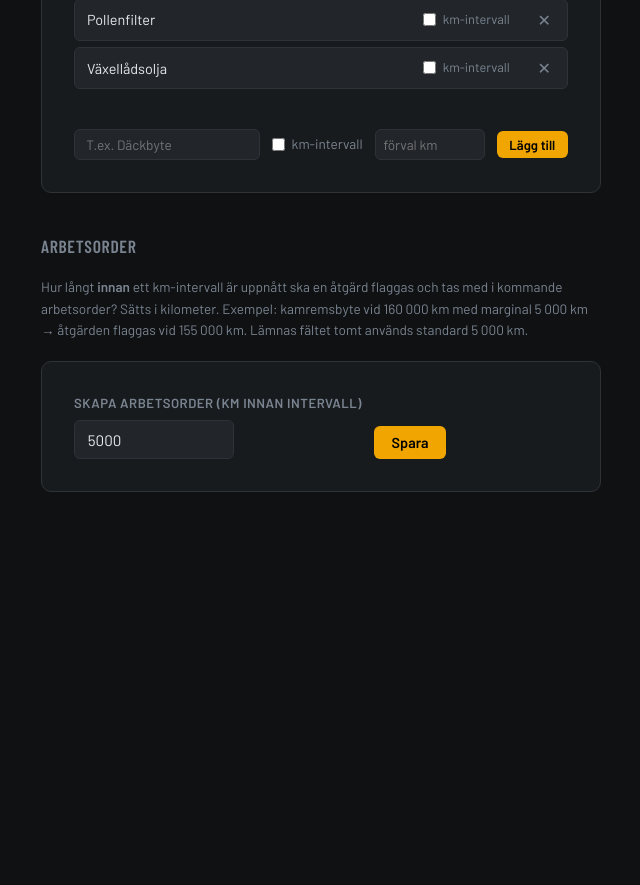
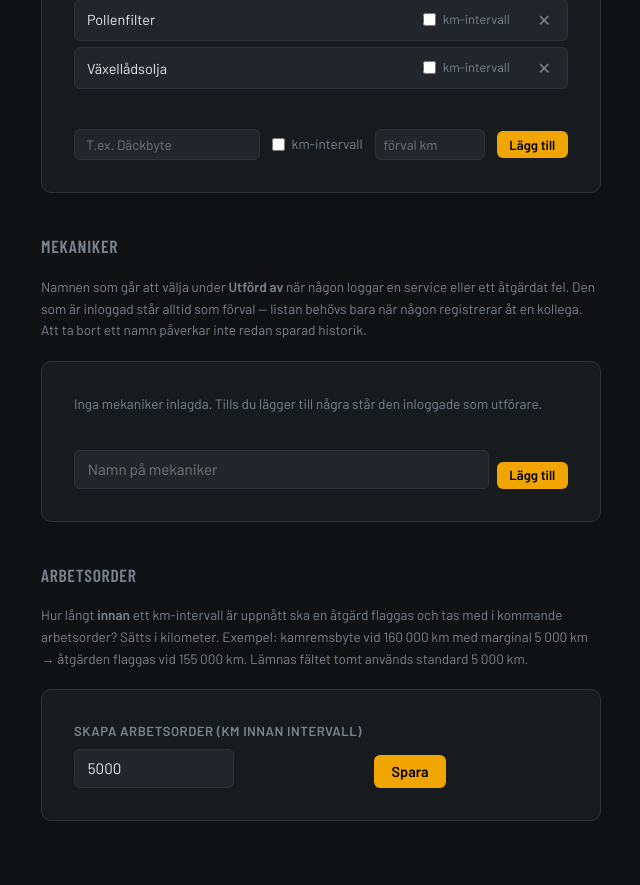
Before and after one commit to Svayak/RevvBase_V2, a Flask app: page /admin in a window 1280 px wide. Shown: the part 1555-2440 px from the top of the page, without its empty margins (143-783 px from the left). Before the commit the page ends 2047 px from the top, so only its background shows below. Run offline with Flask 3, Linux system fonts and the light colour scheme; a user stored in the database is signed in; data comes from the database, SQL or seed files in the repository; data that the repository does not hold is empty; parts of the project's set-up code (start-up, migrations or seed data) failed here and were passed over; some libraries are stand-ins or nearby versions.

Commit message:
Utförd av: mekanikerlista per verkstad
Kundönskemål 4. handelser.skapad_av är vem som knappade in posten, inte
nödvändigtvis vem som gjorde jobbet — en person registrerar ofta åt hela
verkstaden. Ny kolumn utford_av skiljer de två åt.

Admin underhåller verkstadens mekaniker under /admin. Vid service och
åtgärdat fel finns en väljare med den inloggade som förval, så den som
gör sitt eget jobb inte behöver röra fältet. Miltal har ingen utförare —
det är en avläsning, inte ett jobb.

Listan är seedad från befintliga skapad_av-värden så den inte är tom vid
första besöket. För Limousine blir det tre namn, varav ett är
adminkontot som heter som företaget; admin får rensa.

Inskickat namn valideras mot verkstadens lista och faller annars tillbaka
på den inloggade, så inget godtyckligt kan postas in. Ett namn som tagits
bort ur listan accepteras fortfarande på händelser som redan har det,
annars hade en redigering skrivit över historiken.

Gamla rader har utford_av = NULL och visas med skapad_av som tidigare.
Skiljer sig utförare och registrerare visas båda på händelsekortet.
Utskriften har fått en kolumn, exporten två.

```diff
--- a/app.py
+++ b/app.py
@@ -244,6 +244,33 @@ def get_db():
     conn = sqlite3.connect(DB)
     conn.row_factory = sqlite3.Row
     return conn
+
+def hamta_mekaniker(verkstad_id):
+    """Verkstadens mekaniker, för väljaren vid service och fel."""
+    with get_db() as conn:
+        if verkstad_id is not None:
+            rader = conn.execute(
+                "SELECT id, namn FROM mekaniker WHERE verkstad_id=? ORDER BY ordning, namn COLLATE NOCASE",
+                (verkstad_id,)
+            ).fetchall()
+        else:
+            rader = conn.execute(
+                "SELECT id, namn FROM mekaniker WHERE verkstad_id IS NULL ORDER BY ordning, namn COLLATE NOCASE"
+            ).fetchall()
+    return rader
+
+def valj_utford_av(verkstad_id, inskickat, befintligt=None):
+    """Vem som utfört jobbet. Tomt val → den inloggade.
+    Namnet valideras mot verkstadens lista så inget godtyckligt kan postas in.
+    'befintligt' tillåts alltid — annars skulle en redigering skriva över namnet
+    på gammalt arbete vars mekaniker sedan tagits bort ur listan."""
+    inskickat = (inskickat or "").strip()
+    if not inskickat:
+        return current_user.namn
+    giltiga = {m["namn"] for m in hamta_mekaniker(verkstad_id)}
+    if befintligt:
+        giltiga.add(befintligt)
+    return inskickat if inskickat in giltiga else current_user.namn
 
 SORTERINGAR = {
     "fordonsnummer": "ORDER BY fordonsnummer, regnr",
@@ -586,6 +613,45 @@ def init_db():
         except Exception as e:
             print(f"Migration kategori: {e}")
 
+        # Vem som UTFÖRT arbetet, till skillnad från skapad_av som är vem som
+        # registrerade det i systemet. Ofta samma person, men inte alltid —
+        # en person kan skriva in åt hela verkstaden.
+        try:
+            conn.execute("ALTER TABLE handelser ADD COLUMN utford_av TEXT")
+        except: pass
+        # Verkstadens mekaniker — admin underhåller listan under /admin.
+        conn.executescript("""
+            CREATE TABLE IF NOT EXISTS mekaniker (
+                id INTEGER PRIMARY KEY AUTOINCREMENT,
+                verkstad_id INTEGER,
+                namn TEXT NOT NULL,
+                ordning INTEGER NOT NULL DEFAULT 0
+            );
+        """)
+        # Seedning: plocka namn ur befintlig historik så listan inte är tom
+        # första gången admin öppnar sidan. Namnen kommer från vem som
+        # registrerat, så admin får rensa bort dem som inte är mekaniker.
+        try:
+            for v in conn.execute("SELECT id FROM verkstader").fetchall():
+                vid = v["id"]
+                if conn.execute("SELECT 1 FROM mekaniker WHERE verkstad_id=? LIMIT 1", (vid,)).fetchone():
+                    continue
+                namn = conn.execute("""
+                    SELECT DISTINCT h.skapad_av FROM handelser h
+                    JOIN bilar b ON b.id = h.bil_id
+                    WHERE b.verkstad_id=? AND h.skapad_av IS NOT NULL AND h.skapad_av<>''
+                    ORDER BY h.skapad_av
+                """, (vid,)).fetchall()
+                for i, r in enumerate(namn):
+                    conn.execute(
+                        "INSERT INTO mekaniker (verkstad_id, namn, ordning) VALUES (?,?,?)",
+                        (vid, r["skapad_av"], i)
+                    )
+                if namn:
+                    print(f"Seedade {len(namn)} mekaniker för verkstad {vid}")
+        except Exception as e:
+            print(f"Seedning mekaniker: {e}")
+
         # ── INDEX ────────────────────────────────────────────────────────────
         # Rent additivt: skapar bara uppslagsstrukturer, rör ingen data.
         # Måste ligga sist — bilar-migrationen ovan droppar tabellen (och därmed
@@ -605,6 +671,8 @@ def init_db():
                     ON servicetyper(verkstad_id, kategori, ordning);
                 CREATE INDEX IF NOT EXISTS idx_bilar_kategori
                     ON bilar(verkstad_id, kategori);
+                CREATE INDEX IF NOT EXISTS idx_mekaniker_verkstad
+                    ON mekaniker(verkstad_id, ordning);
             """)
         except Exception as e:
             print(f"Index: {e}")
@@ -829,11 +897,13 @@ def skriv_verkstad_csv(verkstad_id, fil):
                              b["marke"], b["modell"], b["arsmodell"], b["kategori"]])
         writer.writerow([])
         writer.writerow(["## HÄNDELSER"])
-        writer.writerow(["id","bil_id","regnr","fordonsnummer","marke","modell","datum","km","typ","service_typer","beskrivning"])
+        writer.writerow(["id","bil_id","regnr","fordonsnummer","marke","modell","datum","km","typ",
+                         "service_typer","beskrivning","utford_av"])
         for h in handelser:
             writer.writerow([h["id"], h["bil_id"], h["regnr"], h["fordonsnummer"],
                              h["marke"], h["modell"], h["datum"], h["km"], h["typ"],
-                             h["service_typer"], h["beskrivning"]])
+                             h["service_typer"], h["beskrivning"],
+                             h["utford_av"] or h["skapad_av"] or ""])
     return len(bilar), len(handelser)
 
 def daglig_backup():
@@ -1187,19 +1257,22 @@ def ny_handelse(bil_id):
             if typ == "service" and not service_typer_vald:
                 error = "Välj minst en serviceåtgärd."
                 return render_template("ny_handelse.html", bil=b, steg="3", km=km, typ=typ,
-                    error=error, service_typer=alla_service_typer, today=str(date.today()))
+                    error=error, service_typer=alla_service_typer, today=str(date.today()),
+                    mekaniker=hamta_mekaniker(b["verkstad_id"]))
+            utford_av = valj_utford_av(b["verkstad_id"], request.form.get("utford_av"))
             with get_db() as conn:
                 conn.execute(
-                    "INSERT INTO handelser (bil_id,datum,km,typ,service_typer,beskrivning,skapad_av) VALUES (?,?,?,?,?,?,?)",
+                    "INSERT INTO handelser (bil_id,datum,km,typ,service_typer,beskrivning,skapad_av,utford_av) "
+                    "VALUES (?,?,?,?,?,?,?,?)",
                     (bil_id, datum, int(km), typ,
                      json.dumps(service_typer_vald) if service_typer_vald else None,
-                     beskrivning or None, current_user.namn)
+                     beskrivning or None, current_user.namn, utford_av)
                 )
             return redirect(url_for("bil", bil_id=bil_id))
 
     return render_template("ny_handelse.html", bil=b, steg=steg, km=km,
         error=error, service_typer=alla_service_typer, typ=request.args.get("typ",""),
-        today=str(date.today()))
+        today=str(date.today()), mekaniker=hamta_mekaniker(b["verkstad_id"]))
 
 @app.route("/bil/<int:bil_id>/redigera-handelse/<int:h_id>", methods=["GET","POST"])
 @login_required
@@ -1220,19 +1293,27 @@ def redigera_handelse(bil_id, h_id):
         if not km_str.isdigit():
             error = "Ange ett giltigt kilometertal."
         else:
+            # Miltal har ingen utförare — det är en avläsning, inte ett jobb.
+            if h["typ"] == "miltal":
+                utford_av = h["utford_av"]
+            else:
+                utford_av = valj_utford_av(b["verkstad_id"], request.form.get("utford_av"),
+                                           h["utford_av"] or h["skapad_av"])
             with get_db() as conn:
                 conn.execute(
-                    "UPDATE handelser SET datum=?,km=?,service_typer=?,beskrivning=? WHERE id=? AND bil_id=?",
+                    "UPDATE handelser SET datum=?,km=?,service_typer=?,beskrivning=?,utford_av=? "
+                    "WHERE id=? AND bil_id=?",
                     (datum, int(km_str),
                      json.dumps(service_typer_ny) if service_typer_ny else None,
-                     beskrivning or None, h_id, bil_id)
+                     beskrivning or None, utford_av, h_id, bil_id)
                 )
             return redirect(url_for("bil", bil_id=bil_id))
 
     service_typer = get_service_typer(b["verkstad_id"])
     service_typer = service_typer + [t for t in service_typer_vald if t not in service_typer]
     return render_template("redigera_handelse.html", bil=b, h=h,
-        service_typer=service_typer, service_typer_vald=service_typer_vald, error=error)
+        service_typer=service_typer, service_typer_vald=service_typer_vald, error=error,
+        mekaniker=hamta_mekaniker(b["verkstad_id"]))
 
 @app.route("/bil/<int:bil_id>/ny-kommentar", methods=["POST"])
 @login_required
@@ -1866,13 +1947,14 @@ def exportera_data():
     output = io.StringIO()
     writer = csv.writer(output)
     writer.writerow(["regnr", "fordonsnummer", "marke", "modell", "arsmodell", "kategori",
-                     "datum", "km", "typ", "service_typer", "beskrivning", "skapad_av"])
+                     "datum", "km", "typ", "service_typer", "beskrivning", "utford_av", "skapad_av"])
     for b, h in handelser:
         writer.writerow([
             b["regnr"], b["fordonsnummer"] or "", b["marke"], b["modell"],
             b["arsmodell"] or "", b["kategori"] or "",
             h["datum"], h["km"], h["typ"],
-            h["service_typer"] or "", h["beskrivning"] or "", h["skapad_av"] or ""
+            h["service_typer"] or "", h["beskrivning"] or "",
+            h["utford_av"] or h["skapad_av"] or "", h["skapad_av"] or ""
         ])
     if not handelser:
         for b in bilar:
@@ -1993,7 +2075,54 @@ def admin():
     return render_template("admin.html", anvandare=anvandare, verkstad_paket=verkstad_paket,
                            paket_limits=paket_limits, error=error,
                            servicetyper=servicetyper,
+                           mekaniker=hamta_mekaniker(vid),
                            arbetsorder_marginal=get_arbetsorder_marginal(vid))
+
+@app.route("/admin/mekaniker/ny", methods=["POST"])
+@login_required
+def ny_mekaniker():
+    if current_user.roll != "admin":
+        return redirect(url_for("index"))
+    vid = current_user.verkstad_id
+    namn = request.form.get("namn", "").strip()
+    if not namn:
+        return redirect(url_for("admin") + "#mekaniker")
+    with get_db() as conn:
+        if vid is not None:
+            finns = conn.execute(
+                "SELECT 1 FROM mekaniker WHERE verkstad_id=? AND namn=? COLLATE NOCASE", (vid, namn)
+            ).fetchone()
+            maxord = conn.execute(
+                "SELECT COALESCE(MAX(ordning),-1) FROM mekaniker WHERE verkstad_id=?", (vid,)
+            ).fetchone()[0]
+        else:
+            finns = conn.execute(
+                "SELECT 1 FROM mekaniker WHERE verkstad_id IS NULL AND namn=? COLLATE NOCASE", (namn,)
+            ).fetchone()
+            maxord = conn.execute(
+                "SELECT COALESCE(MAX(ordning),-1) FROM mekaniker WHERE verkstad_id IS NULL"
+            ).fetchone()[0]
+        if not finns:
+            conn.execute("INSERT INTO mekaniker (verkstad_id, namn, ordning) VALUES (?,?,?)",
+                         (vid, namn, maxord + 1))
+    return redirect(url_for("admin") + "#mekaniker")
+
+@app.route("/admin/mekaniker/ta-bort/<int:m_id>", methods=["POST"])
+@login_required
+def ta_bort_mekaniker(m_id):
+    if current_user.roll != "admin":
+        return redirect(url_for("index"))
+    vid = current_user.verkstad_id
+    with get_db() as conn:
+        rad = conn.execute("SELECT verkstad_id FROM mekaniker WHERE id=?", (m_id,)).fetchone()
+        if rad is None:
+            return redirect(url_for("admin") + "#mekaniker")
+        if vid is not None and rad["verkstad_id"] != vid:
+            abort(403)
+        # Historiken rörs inte — utford_av är sparat som text på händelsen,
+        # så redan utfört arbete behåller sitt namn.
+        conn.execute("DELETE FROM mekaniker WHERE id=?", (m_id,))
+    return redirect(url_for("admin") + "#mekaniker")
 
 @app.route("/admin/arbetsorder-marginal", methods=["POST"])
 @login_required
--- a/templates/admin.html
+++ b/templates/admin.html
@@ -192,6 +192,49 @@
   </div>
 </div>
 
+<!-- Mekaniker -->
+<div id="mekaniker" style="max-width:560px; margin-top:2.5rem;">
+  <h3 class="section-title">Mekaniker</h3>
+  <p style="font-size:0.85rem; color:var(--text-muted); line-height:1.6; margin:0.4rem 0 1.25rem;">
+    Namnen som går att välja under <strong>Utförd av</strong> när någon loggar en service eller
+    ett åtgärdat fel. Den som är inloggad står alltid som förval — listan behövs bara när
+    någon registrerar åt en kollega. Att ta bort ett namn påverkar inte redan sparad historik.
+  </p>
+
+  <div class="form-card">
+    {% if mekaniker %}
+    <table class="admin-table" style="margin-bottom:1rem;">
+      <tbody>
+        {% for m in mekaniker %}
+        <tr>
+          <td>{{ m.namn }}</td>
+          <td style="text-align:right;">
+            <form method="post" action="{{ url_for('ta_bort_mekaniker', m_id=m.id) }}"
+                  style="display:inline;" onsubmit="return confirm('Ta bort {{ m.namn }} ur listan?')">
+              <input type="hidden" name="csrf_token" value="{{ csrf_token() }}">
+              <button type="submit" class="delete-btn" title="Ta bort">✕</button>
+            </form>
+          </td>
+        </tr>
+        {% endfor %}
+      </tbody>
+    </table>
+    {% else %}
+    <p style="font-size:0.85rem; color:var(--text-muted); margin:0 0 1rem;">
+      Inga mekaniker inlagda. Tills du lägger till några står den inloggade som utförare.
+    </p>
+    {% endif %}
+
+    <form method="post" action="{{ url_for('ny_mekaniker') }}"
+          style="display:flex; gap:0.5rem; align-items:flex-end; flex-wrap:wrap;">
+      <input type="hidden" name="csrf_token" value="{{ csrf_token() }}">
+      <input class="form-input" type="text" name="namn" placeholder="Namn på mekaniker" required
+             style="flex:1; min-width:180px;">
+      <button type="submit" class="btn btn-primary btn-sm">Lägg till</button>
+    </form>
+  </div>
+</div>
+
 <!-- Arbetsorder -->
 <div id="arbetsorder" style="max-width:560px; margin-top:2.5rem;">
   <h3 class="section-title">Arbetsorder</h3>
--- a/templates/bil.html
+++ b/templates/bil.html
@@ -189,7 +189,11 @@
         <div class="handelse-kort__typ-badge">{{ "SERVICE" if h.typ == "service" else ("FEL" if h.typ == "fel" else "KM") }}</div>
         <div class="handelse-kort__miltal">{{ h.km }} <span>km</span></div>
         <div class="handelse-kort__datum">{{ h.datum }}</div>
-        {% if h.skapad_av %}<div class="handelse-kort__av">{{ h.skapad_av }}</div>{% endif %}
+        {% set utforare = h.utford_av or h.skapad_av %}
+        {% if utforare %}<div class="handelse-kort__av">{{ utforare }}</div>{% endif %}
+        {% if h.utford_av and h.skapad_av and h.utford_av != h.skapad_av %}
+        <div class="handelse-kort__av" style="opacity:0.6; font-size:0.68rem;">reg. {{ h.skapad_av }}</div>
+        {% endif %}
       </div>
       <div class="handelse-kort__right">
         {% if h.service_typer %}
--- a/templates/print_bil.html
+++ b/templates/print_bil.html
@@ -34,6 +34,7 @@
         <th>Km</th>
         <th>Typ</th>
         <th>Åtgärder / Beskrivning</th>
+        <th>Utförd av</th>
       </tr>
     </thead>
     <tbody>
@@ -45,6 +46,7 @@
         <td>
           {% if h.service_typer_lista %}{{ h.service_typer_lista | join(', ') }}{% endif %}
         </td>
+        <td>{{ h.utford_av or h.skapad_av or '' }}</td>
       </tr>
       {% endfor %}
     </tbody>
```
Also changed, not shown: templates/ny_handelse.html (+10 -0 lines), templates/redigera_handelse.html (+19 -0 lines).
